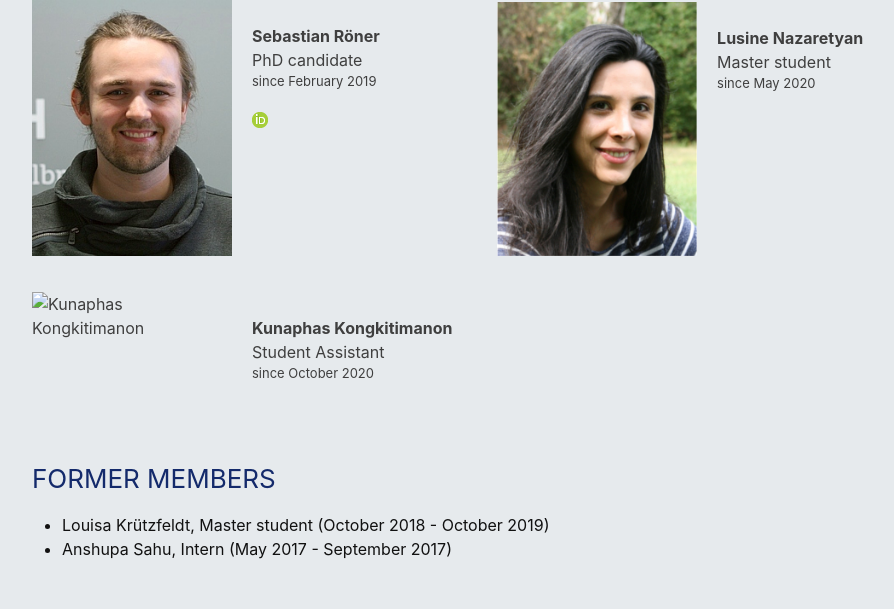
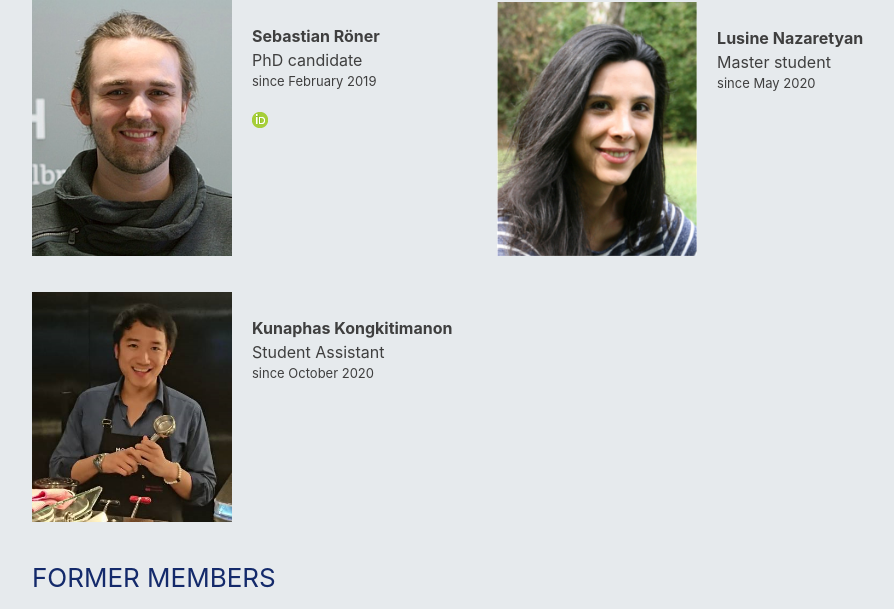
Before and after one commit to kircherlab/kircherlab.github.io, a plain HTML site: page people.html in a window 1280 px wide. Shown: the part 749-1358 px from the top of the page, without its empty margins (138-1032 px from the left). Drawn offline with Linux system fonts and the light colour scheme.

Commit message:
Update people.html

```diff
--- a/people.html
+++ b/people.html
@@ -179,7 +179,7 @@
 <tbody>
 <tr>
   <td class="lab-member-cell" width="200px">
-    <img src="assets/images/Kuna.jpg" style="max-width:200px;" alt="Kunaphas Kongkitimanon" />
+    <img src="assets/images/Kuna.png" style="max-width:200px;" alt="Kunaphas Kongkitimanon" />
   </td>
   <td class="lab-member-cell">
     <br />
```
